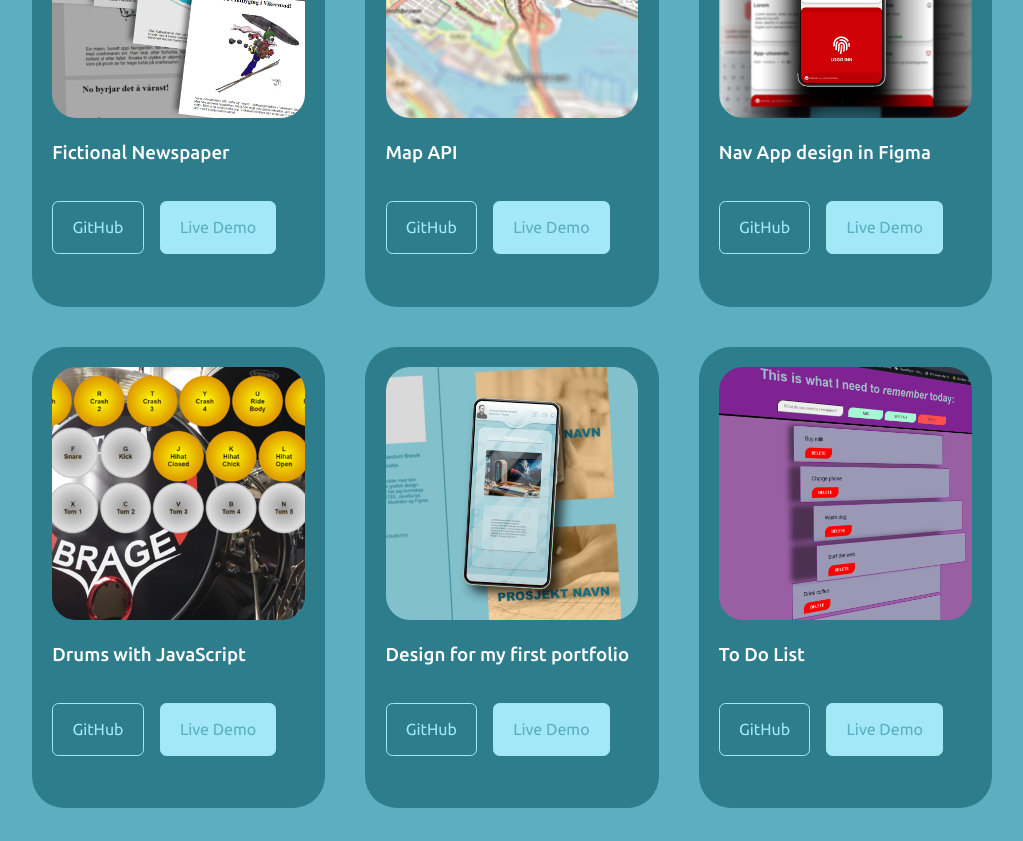
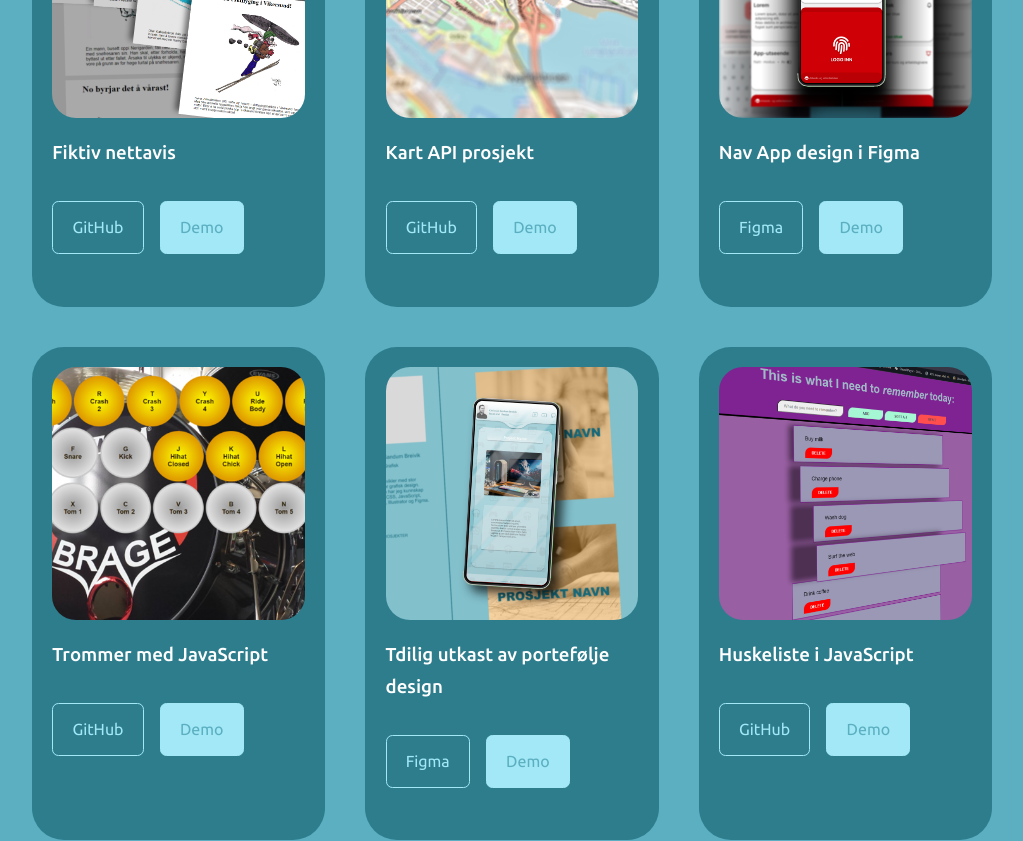
Before and after one commit to ChristianSB89/portfolio-v3, a React (Create React App) app: page / in a window 1280 px wide. Shown: the part 3760-4601 px from the top of the page, without its empty margins (128-1151 px from the left). Built offline with nearby package versions, Linux system fonts and the light colour scheme.

Commit message:
Cleaned up portfolio

```diff
--- a/src/components/portfolio/Portfolio.jsx
+++ b/src/components/portfolio/Portfolio.jsx
@@ -8,110 +8,96 @@ import PortfolioImg from "../../assets/portfolio.png";
 import ToDo from "../../assets/to-doList.png";
 import Minecraft from "../../assets/minecraft-clone.png";
 
+const data = [
+  {
+    id: 1,
+    image: Dolingen,
+    title: "Fiktiv nettavis",
+    github: "https://github.com/ChristianSB89/Dolingen",
+    btn: "GitHub",
+    demo: "https://christiansb89.github.io/Dolingen/",
+    btnPrimary: "Demo",
+  },
+  {
+    id: 2,
+    image: Map,
+    title: "Kart API prosjekt",
+    github: "https://github.com/ChristianSB89/Map-Test",
+    btn: "GitHub",
+    demo: "https://christiansb89.github.io/Map-Test/",
+    btnPrimary: "Demo",
+  },
+  {
+    id: 3,
+    image: NavApp,
+    title: "Nav App design i Figma",
+    github: "figma.com/@ChristianSB",
+    btn: "Figma",
+    demo: "https://www.figma.com/file/o0Kyv62TbP5EhmOE9XqAo0/NAV-app?node-id=0%3A1",
+    btnPrimary: "Demo",
+  },
+  {
+    id: 4,
+    image: DrumKit,
+    title: "Trommer med JavaScript",
+    github: "https://github.com/ChristianSB89/drumkit-javascript",
+    btn: "GitHub",
+    demo: "https://christiansb89.github.io/drumkit-javascript/",
+    btnPrimary: "Demo",
+  },
+  {
+    id: 5,
+    image: PortfolioImg,
+    title: "Tdilig utkast av portefølje design",
+    github: "figma.com/@ChristianSB",
+    btn: "Figma",
+    demo: "https://www.figma.com/file/hnixYAjWAbIXgdrQr3vE79/portfolio-wireframe?node-id=72%3A680",
+    btnPrimary: "Demo",
+  },
+  {
+    id: 6,
+    image: ToDo,
+    title: "Huskeliste i JavaScript",
+    github: "https://github.com/ChristianSB89/todo-list",
+    btn: "GitHub",
+    demo: "https://christiansb89.github.io/todo-list/",
+    btnPrimary: "Demo",
+  },
+  {
+    id: 7,
+    image: Minecraft,
+    title: "Minecraft-klone (Work in progress)",
+    github: "https://github.com/ChristianSB89/minecraft-clone",
+    btn: "GitHub",
+    demo: "https://christiansb89.github.io/minecraft-clone/",
+    btnPrimary: "Demo",
+  },
+];
 const Portfolio = () => {
   return (
     <section id="portfolio">
-      <h5>My Recent Work</h5>
-      <h2>Portfolio</h2>
+      <h5>Mine prosjekter</h5>
+      <h2>Portefølje</h2>
+
       <div className="container portfolio_container">
-        <article className="portfolio_item">
+        {data.map(({ id, image, title, github, demo, btn, btnPrimary }) => {
+          return (
+            <article key={id} className="portfolio_item">
               <div className="portfolio_item-image">
-            <img src={Dolingen} alt="" />
+                <img src={image} alt={title} />
               </div>
-          <h3>Fictional Newspaper</h3>
-          <div className="portfolio_item-cta" v>
-            <a href="" className="btn" target="_blank">
-              GitHub
+              <h3>{title}</h3>
+              <div className="portfolio_item-cta">
+                <a href={github} className="btn" target="_blank">
+                  {btn}
                 </a>
-            <a href="" className="btn btn-primary" target="_blank">
-              Live Demo
+                <a href={demo} className="btn btn-primary" target="_blank">
+                  {btnPrimary}
                 </a>
               </div>
             </article>
-        <article className="portfolio_item">
-          <div className="portfolio_item-image">
-            <img src={Map} alt="" />
-          </div>
-          <h3>Map API</h3>
-          <div className="portfolio_item-cta" v>
-            <a href="" className="btn" target="_blank">
-              GitHub
-            </a>
-            <a href="" className="btn btn-primary" target="_blank">
-              Live Demo
-            </a>
-          </div>
-        </article>
-        <article className="portfolio_item">
-          <div className="portfolio_item-image">
-            <img src={NavApp} alt="" />
-          </div>
-          <h3>Nav App design in Figma</h3>
-          <div className="portfolio_item-cta">
-            <a href="" className="btn" target="_blank">
-              GitHub
-            </a>
-            <a href="" className="btn btn-primary" target="_blank">
-              Live Demo
-            </a>
-          </div>
-        </article>
-        <article className="portfolio_item">
-          <div className="portfolio_item-image">
-            <img src={DrumKit} alt="" />
-          </div>
-          <h3>Drums with JavaScript</h3>
-          <div className="portfolio_item-cta">
-            <a href="" className="btn" target="_blank">
-              GitHub
-            </a>
-            <a href="" className="btn btn-primary" target="_blank">
-              Live Demo
-            </a>
-          </div>
-        </article>
-        <article className="portfolio_item">
-          <div className="portfolio_item-image">
-            <img src={PortfolioImg} alt="" />
-          </div>
-          <h3>Design for my first portfolio</h3>
-          <div className="portfolio_item-cta">
-            <a href="" className="btn" target="_blank">
-              GitHub
-            </a>
-            <a href="" className="btn btn-primary" target="_blank">
-              Live Demo
-            </a>
-          </div>
-        </article>
-        <article className="portfolio_item">
-          <div className="portfolio_item-image">
-            <img src={ToDo} alt="" />
-          </div>
-          <h3>To Do List</h3>
-          <div className="portfolio_item-cta">
-            <a href="" className="btn" target="_blank">
-              GitHub
-            </a>
-            <a href="" className="btn btn-primary" target="_blank">
-              Live Demo
-            </a>
-          </div>
-        </article>
-        <article className="portfolio_item">
-          <div className="portfolio_item-image">
-            <img src={Minecraft} alt="" />
-          </div>
-          <h3>Minecraft Clone (Work In Progress)</h3>
-          <div className="portfolio_item-cta">
-            <a href="" className="btn" target="_blank">
-              GitHub
-            </a>
-            <a href="" className="btn btn-primary" target="_blank">
-              Live Demo
-            </a>
-          </div>
-        </article>
+          );
+        })}
       </div>
     </section>
   );
```
Lines whose indentation alone changed are shown as unchanged.
